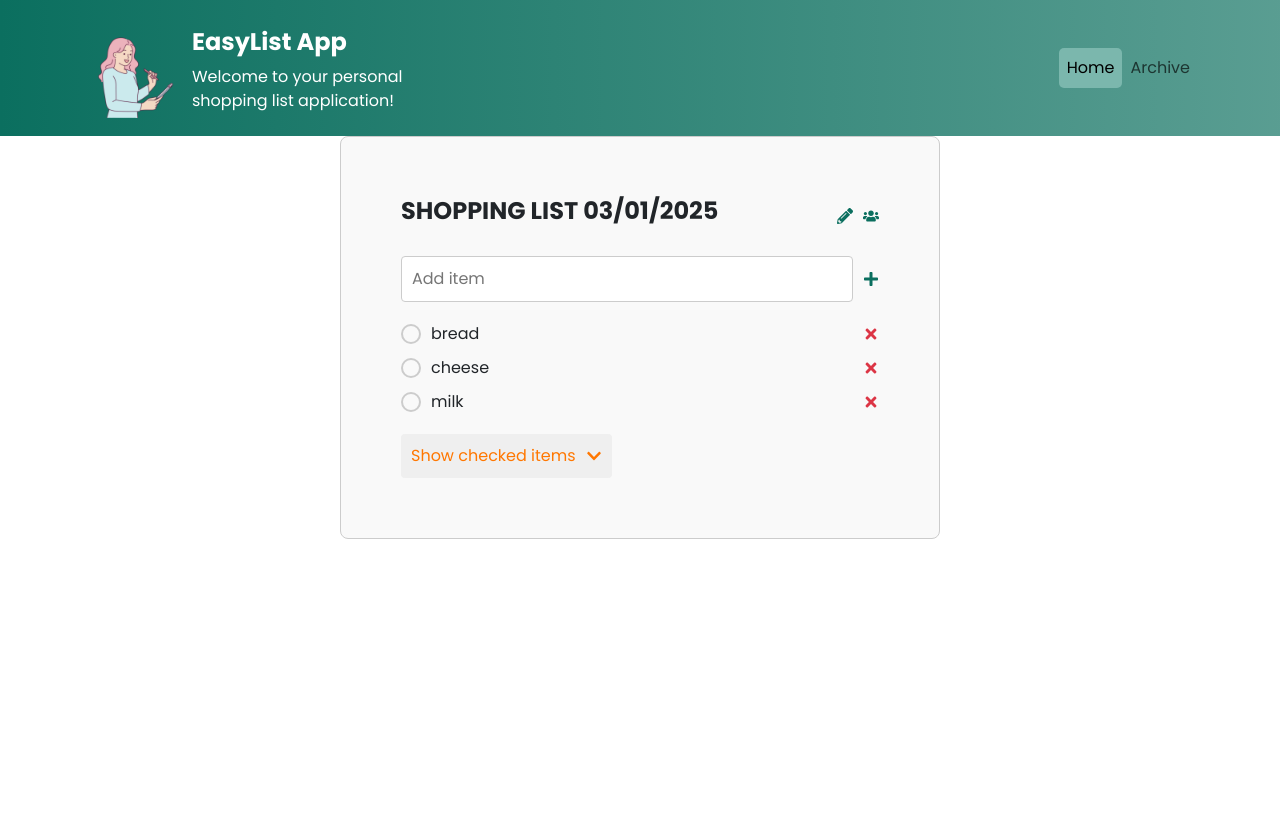
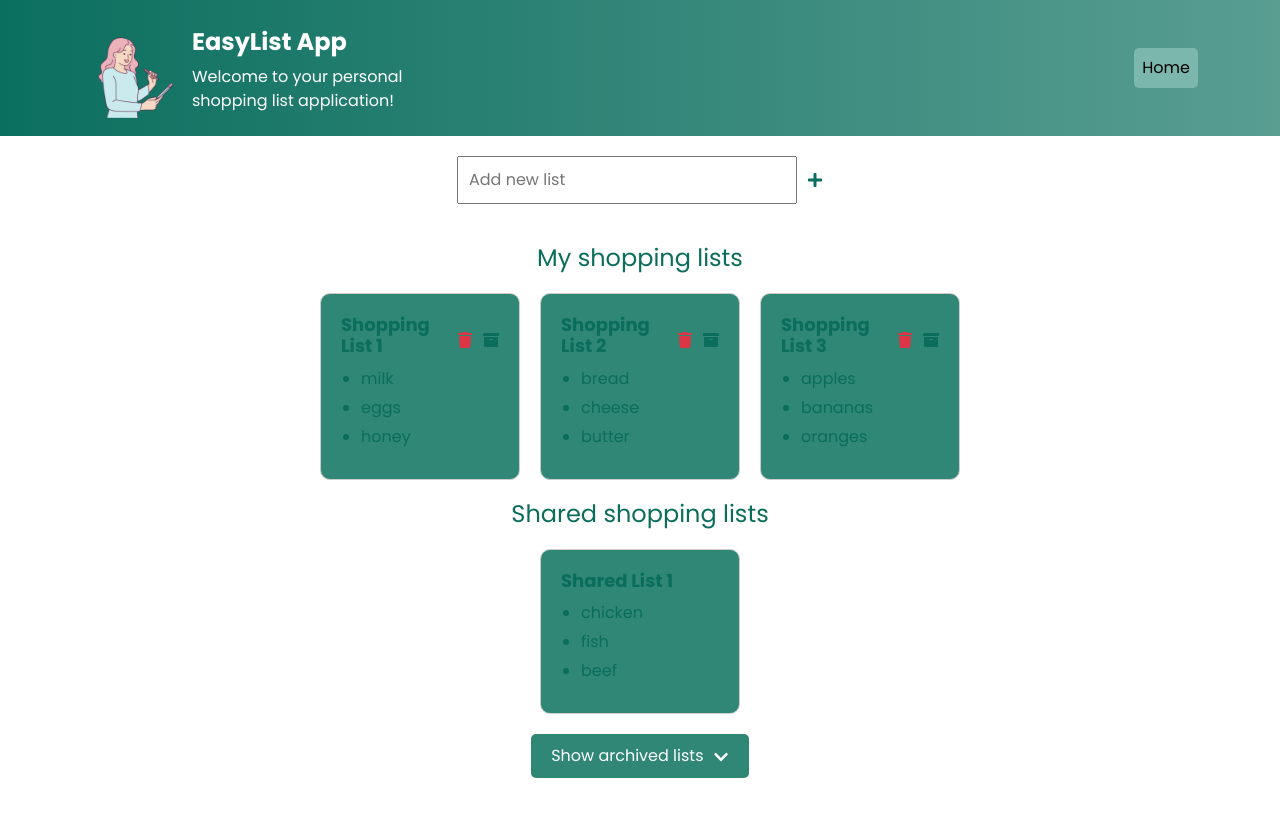
Before and after one commit to LucaJune/my-app, a React (Create React App) app: page / in a window 1280 px wide. Built offline with nearby package versions, Linux system fonts and the light colour scheme.

Commit message:
route/shoppingList

```diff
--- a/src/App.jsx
+++ b/src/App.jsx
@@ -2,6 +2,7 @@ import { BrowserRouter, Routes, Route } from "react-router-dom";
 
 import Layout from "./layout";
 import Detail from "./list/detail";
+import ShoppingList from "./list/list";
 
 function App() {
   return (
@@ -9,7 +10,8 @@ function App() {
       <BrowserRouter>
         <Routes>
           <Route path="/" element={<Layout />}>
-          <Route index element={<Detail />} />
+            <Route index element={<ShoppingList />} />
+            <Route path="/DetailList" element={<Detail />} />
           </Route>
         </Routes>
       </BrowserRouter>
--- a/src/list/detail-form.jsx
+++ b/src/list/detail-form.jsx
@@ -2,7 +2,7 @@ import React, { useState } from 'react';
 import Button from 'react-bootstrap/Button';
 import Modal from 'react-bootstrap/Modal';
 import Form from 'react-bootstrap/Form';
-import './detail.css'; // Importujeme stejné CSS
+import './detail.css';
 
 function ListNameForm({ currentName, onSave, onClose }) {
   const [name, setName] = useState(currentName);
--- /dev/null
+++ b/src/list/list.css
@@ -0,0 +1,109 @@
+@import url('https://fonts.googleapis.com/css2?family=Poppins:wght@400;600&display=swap');
+
+.list-container {
+  padding: 20px;
+  display: flex;
+  flex-direction: column;
+  align-items: center;
+}
+
+.add-list {
+  display: flex;
+  align-items: center;
+  margin-bottom: 20px;
+}
+
+.add-list input {
+  flex: 1;
+  padding: 10px;
+  margin-right: 10px;
+  font-family: 'Poppins', sans-serif;
+}
+
+.add-icon {
+  cursor: pointer;
+}
+
+.section-title {
+  font-size: 24px;
+  color: #0b6d5c;
+  font-family: 'Poppins', sans-serif;
+  margin: 20px 0;
+}
+
+.lists {
+  display: flex;
+  flex-wrap: wrap;
+  justify-content: center;
+  gap: 20px;
+}
+
+.list-tile {
+  border: 1px solid #ccc;
+  padding: 20px;
+  width: 200px;
+  border-radius: 10px;
+  background-color: #308775;
+  color: #0b6d5c;
+  font-family: 'Poppins', sans-serif;
+  position: relative;
+}
+
+.list-tile.archived {
+  background-color: #FFA500; /* Oranžová barva */
+}
+
+.list-header {
+  display: flex;
+  justify-content: space-between;
+  align-items: center;
+}
+
+.list-name {
+  font-size: 18px;
+  margin-bottom: 10px;
+  color: #0b6d5c;
+}
+
+.list-items {
+  list-style-type: disc;
+  padding-left: 20px;
+  margin-bottom: 10px;
+}
+
+.list-items.archived {
+  list-style-type: none;
+}
+
+.list-items li {
+  margin-bottom: 5px;
+}
+
+.icons {
+  display: flex;
+  gap: 10px;
+}
+
+.remove-icon, .archive-icon {
+  cursor: pointer;
+}
+
+.show-archived-button {
+  margin: 20px 0;
+  padding: 10px 20px;
+  background-color: #308775;
+  color: #fff;
+  border: none;
+  border-radius: 5px;
+  cursor: pointer;
+  font-family: 'Poppins', sans-serif;
+}
+
+.arrow-icon {
+  margin-left: 5px;
+}
+
+.check-icon {
+  color: #0b6d5c;
+  margin-right: 5px;
+}
--- /dev/null
+++ b/src/list/list.jsx
@@ -0,0 +1,129 @@
+import React, { useState } from "react";
+import "./list.css";
+import { FaTrash, FaArchive, FaPlus, FaChevronDown, FaChevronUp, FaCheck } from "react-icons/fa";
+import 'bootstrap/dist/css/bootstrap.min.css';
+
+const List = () => {
+  const [myLists, setMyLists] = useState([
+    { id: 1, name: "Shopping List 1", items: ["milk", "eggs", "honey"] },
+    { id: 2, name: "Shopping List 2", items: ["bread", "cheese", "butter"] },
+    { id: 3, name: "Shopping List 3", items: ["apples", "bananas", "oranges"] },
+  ]);
+  const [sharedLists, setSharedLists] = useState([
+    { id: 4, name: "Shared List 1", items: ["chicken", "fish", "beef"] },
+  ]);
+  const [archivedMyLists, setArchivedMyLists] = useState([
+    { id: 5, name: "Archived My List 1", items: ["pasta", "rice", "beans"] },
+    { id: 6, name: "Archived My List 2", items: ["tomatoes", "cucumbers", "lettuce"] },
+  ]);
+  const [archivedSharedLists, setArchivedSharedLists] = useState([
+    { id: 7, name: "Archived Shared List 1", items: ["soda", "juice", "water"] },
+    { id: 8, name: "Archived Shared List 2", items: ["chips", "cookies", "candy"] },
+    { id: 9, name: "Archived Shared List 3", items: ["flour", "sugar", "salt"] },
+  ]);
+  const [newListName, setNewListName] = useState("");
+  const [showArchived, setShowArchived] = useState(false);
+
+  const handleListRemove = (id) => {
+    const newLists = myLists.filter(list => list.id !== id);
+    setMyLists(newLists);
+  };
+
+  const handleListArchive = (id) => {
+    const listToArchive = myLists.find(list => list.id === id);
+    setArchivedMyLists([...archivedMyLists, listToArchive]);
+    handleListRemove(id);
+  };
+
+  const handleListAdd = () => {
+    if (newListName.trim()) {
+      const newId = myLists.length ? myLists[myLists.length - 1].id + 1 : 1;
+      setMyLists([...myLists, { id: newId, name: newListName, items: [] }]);
+      setNewListName("");
+    }
+  };
+
+  return (
+    <div className="list-container">
+      <div className="add-list">
+        <input
+          type="text"
+          value={newListName}
+          onChange={(e) => setNewListName(e.target.value)}
+          placeholder="Add new list"
+        />
+        <FaPlus className="add-icon" onClick={handleListAdd} />
+      </div>
+      <h1 className="section-title">My shopping lists</h1>
+      <div className="lists">
+        {myLists.map((list) => (
+          <div key={list.id} className="list-tile">
+            <div className="list-header">
+              <h2 className="list-name">{list.name}</h2>
+              <div className="icons">
+                <FaTrash className="remove-icon" onClick={() => handleListRemove(list.id)} />
+                <FaArchive className="archive-icon" onClick={() => handleListArchive(list.id)} />
+              </div>
+            </div>
+            <ul className="list-items">
+              {list.items.map((item, index) => (
+                <li key={index}>{item}</li>
+              ))}
+            </ul>
+          </div>
+        ))}
+      </div>
+      <h1 className="section-title">Shared shopping lists</h1>
+      <div className="lists">
+        {sharedLists.map((list) => (
+          <div key={list.id} className="list-tile">
+            <h2 className="list-name">{list.name}</h2>
+            <ul className="list-items">
+              {list.items.map((item, index) => (
+                <li key={index}>{item}</li>
+              ))}
+            </ul>
+          </div>
+        ))}
+      </div>
+      <button className="show-archived-button" onClick={() => setShowArchived(!showArchived)}>
+        {showArchived ? "Hide archived lists" : "Show archived lists"} {showArchived ? <FaChevronUp className="arrow-icon" /> : <FaChevronDown className="arrow-icon" />}
+      </button>
+      {showArchived && (
+        <>
+          <h1 className="section-title">My archived shopping lists</h1>
+          <div className="lists">
+            {archivedMyLists.map((list) => (
+              <div key={list.id} className="list-tile archived">
+                <div className="list-header">
+                  <h2 className="list-name">{list.name}</h2>
+                  <FaTrash className="remove-icon" onClick={() => handleListRemove(list.id)} />
+                </div>
+                <ul className="list-items archived">
+                  {list.items.map((item, index) => (
+                    <li key={index}><FaCheck className="check-icon" /> {item}</li>
+                  ))}
+                </ul>
+              </div>
+            ))}
+          </div>
+          <h1 className="section-title">Shared archived shopping lists</h1>
+          <div className="lists">
+            {archivedSharedLists.map((list) => (
+              <div key={list.id} className="list-tile archived">
+                <h2 className="list-name">{list.name}</h2>
+                <ul className="list-items archived">
+                  {list.items.map((item, index) => (
+                    <li key={index}><FaCheck className="check-icon" /> {item}</li>
+                  ))}
+                </ul>
+              </div>
+            ))}
+          </div>
+        </>
+      )}
+    </div>
+  );
+};
+
+export default List;
--- a/src/navbar.jsx
+++ b/src/navbar.jsx
@@ -42,14 +42,6 @@ function NavBar() {
             >
               Home
             </Nav.Link>
-            <Nav.Link
-              onClick={() => navigate("shoppingArchive")}
-              active={window.location.pathname === "/shoppingArchive"}
-              eventKey="shoppingArchive"
-              className="nav-link"
-            >
-              Archive
-            </Nav.Link>
           </Nav>
         </Navbar.Collapse>
       </Container>
```
Also changed, not shown: src/list/list-delete.jsx (added), src/list/list-form.jsx (added).
